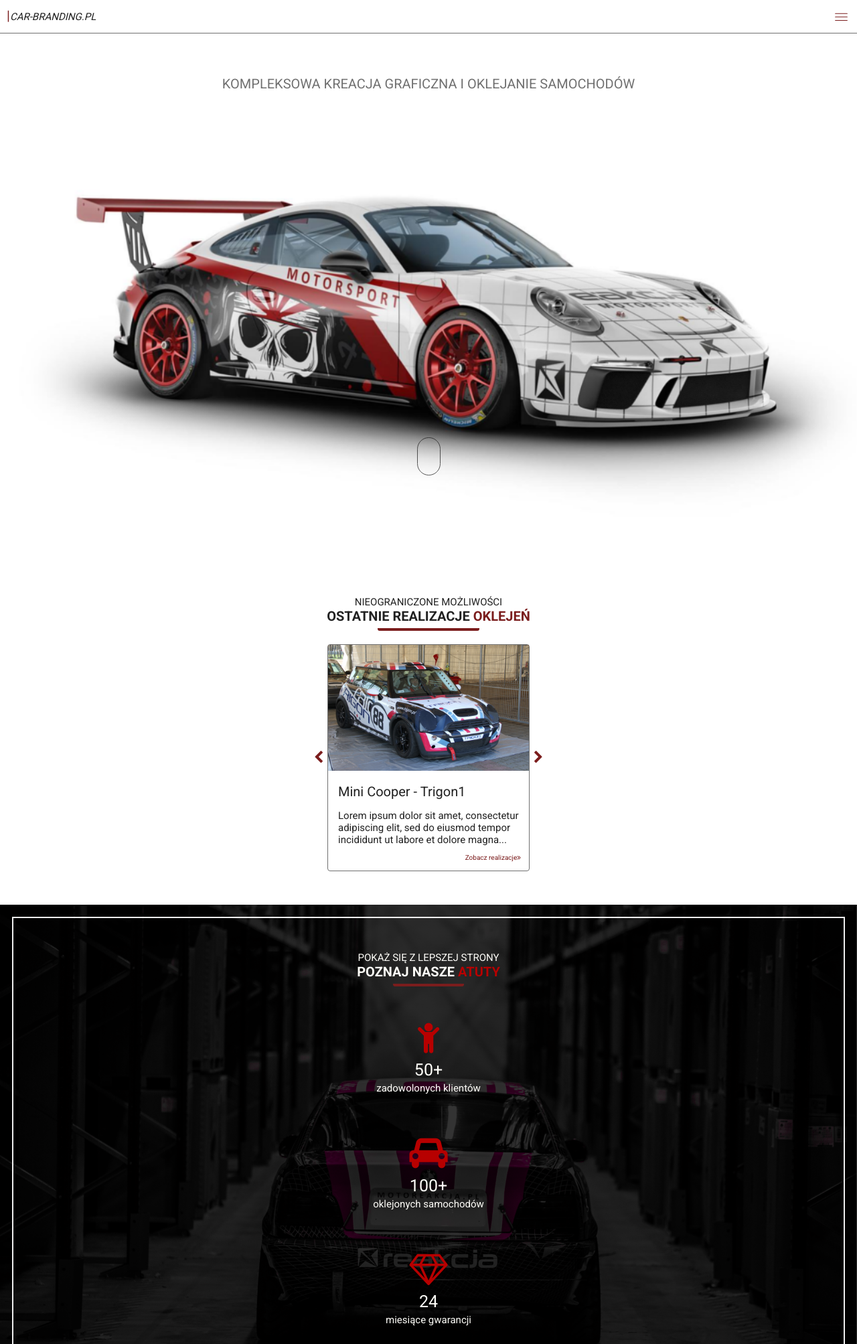
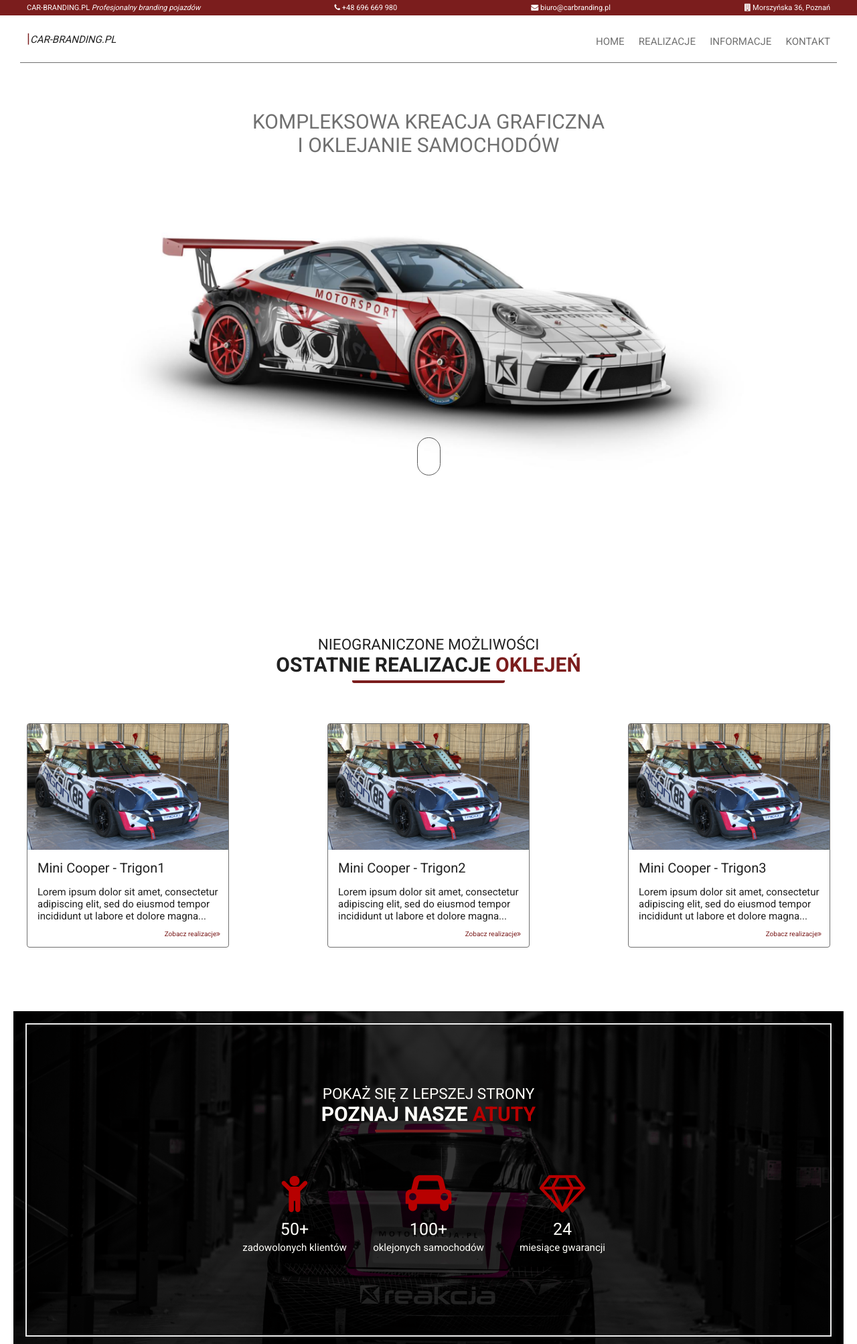
Before and after one commit to kmackowiak/car-branding, a PHP site: page / in a window 1280 px wide. Shown: the top 2007 px of the page at 67% size. Run offline with PHP 8.4, Linux system fonts and the light colour scheme.

Commit message:
Added desktop view in home page

```diff
--- a/css/style.css
+++ b/css/style.css
@@ -11,7 +11,19 @@ body {
     color: #212121;
     background: #FFFFFF;
 }
+
 /*__________ Global - End __________*/
+
+/*_____________________________________*/
+/*__________ Mobile - Start __________*/
+/*_____________________________________*/
+
+/*__________ Infobar - Start __________*/
+.info-bar {
+    display: none;
+}
+
+/*__________ Infobar - End __________*/
 
 /*__________ Navbar - Start __________*/
 .navbar {
@@ -61,9 +73,10 @@ body {
     background-color: #7B1D1D;
     width: 100%;
     left: 0;
+    z-index: 5;
 }
-.unactive
-{
+
+.unactive {
     display: none;
 }
 
@@ -73,20 +86,33 @@ body {
     padding: 2rem 0;
 }
 
+.menu__link {
+    font-weight: 400;
+    box-sizing: border-box;
+    height: 20px;
+    display: inline-block;
+    text-decoration: none;
+    color: #FFFFFF;
+}
+
+.menu__link:hover {
+    font-weight: 600;
+    /*padding-bottom: 5px;*/
+    /*border-bottom: 1px solid #FFFFFF;*/
+}
 
 .hamburger {
     position: absolute;
     width: 3.3rem;
     height: 3.3rem;
-    right: 7px;
+    right: 15px;
     top: 10px;
     stroke: #7B1D1D;
     background: none;
     border: none;
 }
 
-.hamburger--red
-{
+.hamburger--red {
     stroke: #EEEEEE;
 }
 
@@ -98,14 +124,10 @@ body {
     display: none;
 }
 
-
 /*__________ Navbar - End __________*/
 
-
-
 /*__________ Intro - Start __________*/
-.intro
-{
+.intro {
     display: flex;
     flex-direction: column;
     justify-content: space-between;
@@ -117,10 +139,11 @@ body {
     background-position: 45% 40%;
     padding: 20px;
     align-items: center;
+    align-self: center;
+    align-content: center;
 }
 
-.intro__title
-{
+.intro__title {
     color: #707070;
     text-transform: uppercase;
     font-size: 2rem;
@@ -128,10 +151,8 @@ body {
     padding-top: 30px;
     text-align: center;
     font-weight: 400;
+
 }
-
-
-/*mouse scroll*/
 
 .intro__scroll {
     position: absolute;
@@ -141,9 +162,10 @@ body {
     left: 0;
     margin: auto;
 
-    width :34px;
+    width: 34px;
     height: 55px;
 }
+
 .intro__scroll--mouse {
     width: 3px;
     padding: 10px 15px;
@@ -153,32 +175,40 @@ body {
     opacity: 0.75;
     box-sizing: content-box;
 }
-.intro__scroll--scroller{
+
+.intro__scroll--scroller {
     width: 2px;
     height: 10px;
     border-radius: 25%;
     background-color: #7B1D1D;
     animation-name: scroll;
     animation-duration: 2.2s;
-    animation-timing-function: cubic-bezier(.15,.41,.69,.94);
+    animation-timing-function: cubic-bezier(.15, .41, .69, .94);
     animation-iteration-count: infinite;
 }
+
 @keyframes scroll {
-    0% { opacity: 0; }
-    10% { transform: translateY(0); opacity: 1; }
-    100% { transform: translateY(15px); opacity: 0;}
+    0% {
+        opacity: 0;
+    }
+    10% {
+        transform: translateY(0);
+        opacity: 1;
+    }
+    100% {
+        transform: translateY(15px);
+        opacity: 0;
+    }
 }
 
 /*__________ Intro - End __________*/
-
-
 
 /*__________ Container - Start __________*/
 .container {
     display: flex;
     flex-direction: column;
     align-items: center;
-    padding: 50px 25px;
+    padding: 25px 25px;
 }
 
 .title {
@@ -187,7 +217,8 @@ body {
     position: relative;
     text-align: center;
     text-transform: uppercase;
-    padding: 30px 0px;
+    padding: 70px 0px;
+    font-size: 1rem;
 }
 
 .title::after {
@@ -202,13 +233,13 @@ body {
 }
 
 .title__first-line {
-    font-size: 1.5rem;
+    font-size: 1.5em;
     margin: 0px;
     font-weight: 400;
 }
 
 .title__second-line {
-    font-size: 2rem;
+    font-size: 2em;
     margin: 0px;
 }
 
@@ -219,19 +250,18 @@ body {
 .title--red-black {
     color: #B70000;
 }
+
 /*__________ Container - End __________*/
 
-
-
-/*__________ Gallery-slider - Start __________*/
-.gallery-slider {
+/*__________ Gallery-slider-mobile - Start __________*/
+.gallery-slider-mobile {
     display: flex;
     flex-direction: row;
     justify-content: center;
     align-items: center;
 }
 
-.gallery-slider__arrow {
+.gallery-slider-mobile__arrow {
     border: 0;
     background: 0;
     color: #7B1D1D;
@@ -278,9 +308,15 @@ body {
 .card__link:hover {
     text-decoration: underline;
 }
+
+/*__________ Gallery-slider-mobile - End __________*/
+
+/*__________ Gallery-slider - Start __________*/
+.gallery-slider {
+    display: none;
+}
+
 /*__________ Gallery-slider - End __________*/
-
-
 
 /*__________ Features - Start __________*/
 .container--feature {
@@ -290,8 +326,9 @@ body {
     background-position: 50%;
     z-index: 1;
     position: relative;
-    color: #fffef9;
+    color: #FFFEF9;
     padding: 40px;
+    margin-top: 70px;
 }
 
 .container--feature::before {
@@ -336,9 +373,8 @@ body {
 .feature__description--second-line {
     font-size: 1.5rem;
 }
+
 /*__________ Features - End __________*/
-
-
 
 /*__________ Articles - Start __________*/
 .article {
@@ -364,9 +400,8 @@ body {
 .article__figcaption {
     font-size: 1rem;
 }
+
 /*__________ Articles - End __________*/
-
-
 
 /*__________ Footer - Start __________*/
 .footer {
@@ -402,4 +437,224 @@ body {
     color: #707070;
     font-weight: 400;
 }
+
 /*__________ Footer - End __________*/
+
+/*_____________________________________*/
+/*__________ Mobile - End __________*/
+/*_____________________________________*/
+
+/*_____________________________________*/
+/*__________ Desktop - Start __________*/
+/*_____________________________________*/
+@media (min-width: 40rem) {
+
+    /*__________ Infobar - Start __________*/
+    .info-bar {
+        display: flex;
+        flex-direction: row;
+        justify-content: center;
+        align-items: center;
+        align-content: center;
+        position: sticky;
+        background-color: #7B1D1D;
+    }
+
+    .info-bar__content {
+        display: flex;
+        justify-content: space-between;
+        align-items: center;
+        align-content: center;
+        color: #FFFFFF;
+        font-size: 1.1rem;
+        padding: 0.5rem 1rem;
+        width: 1200px;
+    }
+
+    .info-bar__title--italic {
+        font-style: italic;
+    }
+
+    /*__________ Infobar - End __________*/
+    /*__________ Navbar - Start __________*/
+    .navbar {
+        display: flex;
+        flex-direction: row;
+        justify-content: space-between;
+        align-items: center;
+        align-content: center;
+        padding: 1rem 1rem 1rem 1rem;
+        margin-left: auto;
+        margin-right: auto;
+        max-width: 1200px;
+        height: 5rem;
+
+    }
+
+    .hamburger {
+        display: none;
+    }
+
+    .menu {
+        display: flex;
+        flex-direction: row;
+        position: relative;
+        align-content: space-around;
+        align-items: center;
+        padding: 0px;
+        margin: 0px;
+        box-sizing: content-box;
+        background-color: #FFFFFF;
+        width: 35rem;
+        /*left: auto;*/
+        /*right: auto;*/
+        border-top: 0;
+    }
+
+    .menu__list-item {
+        padding: 0;
+
+        font-size: 1.5rem;
+    }
+
+    .menu__link {
+        box-sizing: border-box;
+        text-decoration: none;
+        color: #707070;
+        margin-top: 30px;
+        height: 40px;
+
+    }
+
+    .menu__link:hover {
+        color: #7B1D1D;
+        font-weight: 600;
+        padding-bottom: 0px;
+        border-bottom: 3px solid #7B1D1D;
+    }
+
+    /*__________ Navbar - End __________*/
+    /*__________ Intro - Start __________*/
+    .intro {
+        display: flex;
+        flex-direction: column;
+        justify-content: space-between;
+        background-image: url("../images/header-porsche.png");
+        max-width: 1200px;
+        height: 90vh;
+        background-repeat: no-repeat;
+        background-size: 90%;
+        background-position: 45% 40%;
+        padding: 20px;
+        margin-left: auto;
+        margin-right: auto;
+
+    }
+
+    .intro__title {
+        font-size: 3.0rem;
+    }
+
+    /*__________ Intro - End __________*/
+    .container {
+        max-width: 1200px;
+        margin-right: auto;
+        margin-left: auto;
+    }
+
+    .container--black {
+        padding-left: 20px;
+        padding-right: 20px;
+    }
+
+
+
+    .title {
+        font-size: 1.5rem;
+    }
+
+    /*__________ Gallery-slider-mobile - Start __________*/
+    .gallery-slider-mobile {
+        display: none;
+    }
+
+    /*__________ Gallery-slider-mobile - End __________*/
+    /*__________ Gallery-slider - Start __________*/
+    .gallery-slider {
+        display: flex;
+        flex-direction: row;
+        justify-content: space-between;
+        align-content: space-around;
+
+        width: 100%;
+    }
+
+    .card {
+        /*margin: 0rem 0.7rem;*/
+    }
+
+    .card__link {
+        text-align: right;
+    }
+
+    /*__________ Gallery-slider - End __________*/
+    /*__________ Features - Start __________*/
+    .features {
+        display: flex;
+        flex-direction: row;
+        justify-content: center;
+        text-align: center;
+        padding-bottom: 100px;
+    }
+
+    .feature {
+        display: flex;
+        flex-direction: column;
+        justify-content: center;
+        text-align: center;
+        padding: 0px;
+        width: 200px;
+    }
+
+    .feature__icon {
+        font-size: 6rem;
+        padding-bottom: 0.8rem;
+        color: #B70000;
+    }
+
+    /*__________ Features - End __________*/
+
+    /*__________ Article - Start __________*/
+    .article {
+        display: flex;
+        flex-direction: row;
+        justify-content: space-between;
+        text-align: center;
+        align-content: center;
+
+    }
+
+    .article__text {
+        width: 50%;
+        text-align: right;
+    }
+
+    .article__figure {
+        flex-grow: 2;
+        text-align: center;
+        width: 50%;
+        /*text-align: left;*/
+        /*width: 48%;*/
+    }
+
+    .article__image {
+        height: 300px;
+        width: 300px;
+    }
+
+    /*__________ Article - End __________*/
+}
+
+/*_____________________________________*/
+/*__________ Desktop - End __________*/
+/*_____________________________________*/
--- a/index.html
+++ b/index.html
@@ -16,7 +16,19 @@
 </head>
 
 <body>
+<div class="info-bar">
+    <div class="info-bar__content">
+        <span class="info-bar__title">CAR-BRANDING.PL <span class="info-bar__title--italic">Profesjonalny branding pojazdów</span></span>
+
+        <span><i class="fa fa-phone"></i> +48 696 669 980</span>
+        <span><i class="fa fa-envelope"></i> biuro@carbranding.pl</span>
+        <span><i class="fa fa-building"></i> Morszyńska 36, Poznań</span>
+    </div>
+
+</div>
 <nav class="navbar ">
+
+
     <span class="logo ">CAR-BRANDING.PL</span>
 
     <button class="hamburger">
@@ -52,15 +64,15 @@
 
 
     <ul class="menu unactive">
-        <li class="menu__list-item">Home</li>
-        <li class="menu__list-item">Realizacje</li>
-        <li class="menu__list-item">Informacje</li>
-        <li class="menu__list-item">Kontakt</li>
+        <li class="menu__list-item"><a class="menu__link" href="#">Home</a></li>
+        <li class="menu__list-item"><a class="menu__link" href="#">Realizacje</a></li>
+        <li class="menu__list-item"><a class="menu__link" href="#">Informacje</a></li>
+        <li class="menu__list-item"><a class="menu__link" href="#">Kontakt</a></li>
     </ul>
 </nav>
 
 <header class="intro">
-    <h1 class="intro__title">Kompleksowa kreacja graficzna i oklejanie samochodów</h1>
+    <h1 class="intro__title">Kompleksowa kreacja graficzna<br>i oklejanie samochodów</h1>
     <div class="intro__scroll">
         <div class="intro__scroll--mouse">
             <div class="intro__scroll--scroller"></div>
@@ -78,8 +90,8 @@
         </div>
 
 
-        <div class="gallery-slider">
-            <button class="gallery-slider__arrow"
+        <div class="gallery-slider-mobile">
+            <button class="gallery-slider-mobile__arrow"
                     onclick="gallerySliderPrev()"><i class="fa fa-chevron-left"></i></button>
 
             <div class="card" style="display: block;">
@@ -109,7 +121,38 @@
                 </a>
             </div>
 
-            <button class="gallery-slider__arrow" onclick="gallerySliderNext()"><i class="fa fa-chevron-right"></i></button>
+            <button class="gallery-slider-mobile__arrow"
+                    onclick="gallerySliderNext()"><i class="fa fa-chevron-right"></i></button>
+        </div>
+
+
+        <div class="gallery-slider">
+            <div class="card">
+                <img class="card__image" src="images/realizations/realization-01-01.png">
+                <h4 class="card__title">Mini Cooper - Trigon1</h4>
+                <p class="card__description">Lorem ipsum dolor sit amet, consectetur adipiscing elit, sed do eiusmod
+                    tempor incididunt ut labore et dolore magna... </p>
+                <a class="card__link" href="#">Zobacz realizacje<i class="fa fa-angle-double-right"></i>
+                </a>
+            </div>
+
+            <div class="card">
+                <img class="card__image" src="images/realizations/realization-01-01.png">
+                <h4 class="card__title">Mini Cooper - Trigon2</h4>
+                <p class="card__description">Lorem ipsum dolor sit amet, consectetur adipiscing elit, sed do eiusmod
+                    tempor incididunt ut labore et dolore magna... </p>
+                <a class="card__link" href="#">Zobacz realizacje<i class="fa fa-angle-double-right"></i>
+                </a>
+            </div>
+
+            <div class="card">
+                <img class="card__image" src="images/realizations/realization-01-01.png">
+                <h4 class="card__title">Mini Cooper - Trigon3</h4>
+                <p class="card__description">Lorem ipsum dolor sit amet, consectetur adipiscing elit, sed do eiusmod
+                    tempor incididunt ut labore et dolore magna... </p>
+                <a class="card__link" href="#">Zobacz realizacje<i class="fa fa-angle-double-right"></i>
+                </a>
+            </div>
         </div>
 
 
@@ -122,7 +165,7 @@
             <h2 class="title__second-line title__second-line--black-background">Poznaj nasze <span
                     class="title--red-black">atuty</span></h2>
         </div>
-
+        <div class="features">
             <div class="feature">
                 <i class="feature__icon fa fa-child"></i>
                 <span class="feature__description feature__description--first-line">50+</span>
@@ -140,6 +183,8 @@
                 <span class="feature__description feature__description--first-line">24</span>
                 <span class="feature__description feature__description--second-line">miesiące gwarancji</span>
             </div>
+        </div>
+
     </section>
 
     <section class="container">
```
Lines whose indentation alone changed are shown as unchanged.
